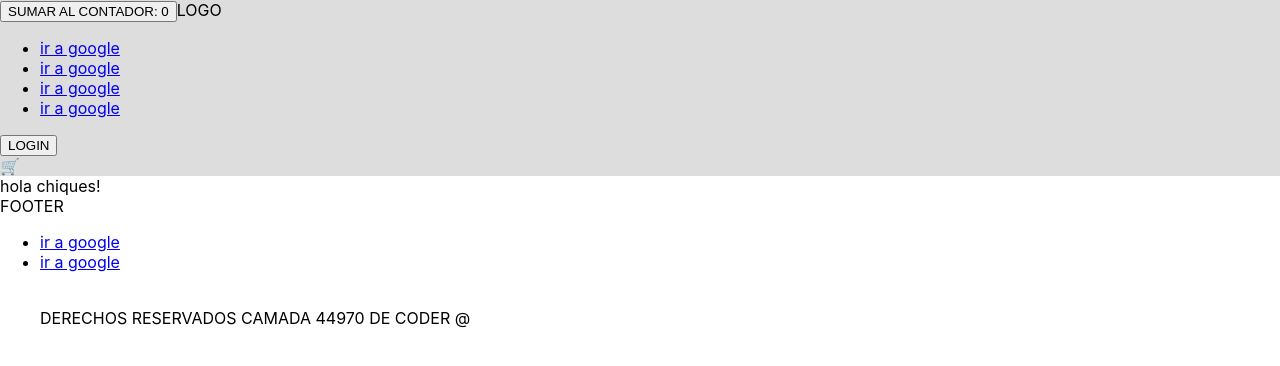
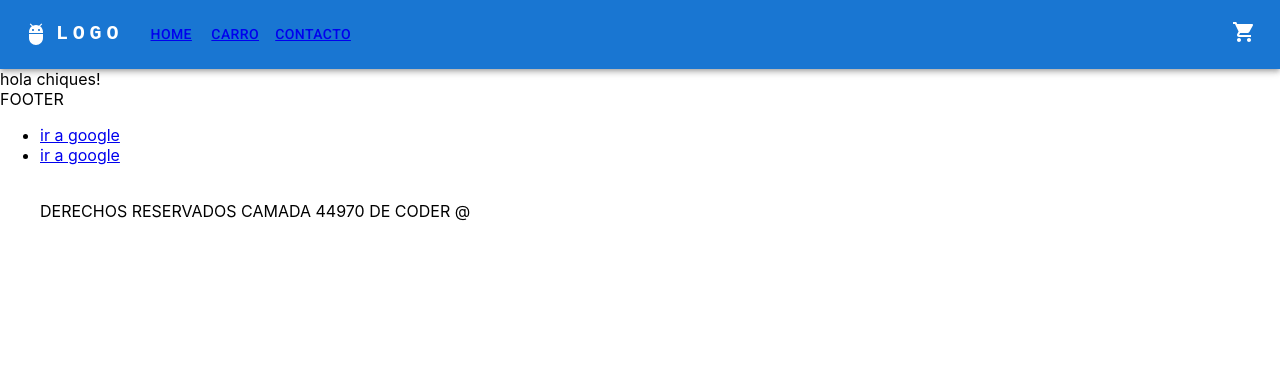
Before and after one commit to guillejf/44970, a React (Create React App) app: page / in a window 1280 px wide. Shown: the top 366 px of the page. Built offline with nearby package versions, Linux system fonts and the light colour scheme.

Commit message:
material ui

```diff
--- a/package.json
+++ b/package.json
@@ -3,6 +3,11 @@
   "version": "0.1.0",
   "private": true,
   "dependencies": {
+    "@emotion/react": "^11.10.4",
+    "@emotion/styled": "^11.10.4",
+    "@fontsource/roboto": "^4.5.8",
+    "@mui/icons-material": "^5.10.9",
+    "@mui/material": "^5.10.11",
     "@testing-library/jest-dom": "^5.16.5",
     "@testing-library/react": "^13.4.0",
     "@testing-library/user-event": "^13.5.0",
--- a/src/App.css
+++ b/src/App.css
@@ -1,3 +1,3 @@
-.algo {
+.algoGenerico {
   background-color: yellow;
 }
--- a/src/App.js
+++ b/src/App.js
@@ -1,16 +1,16 @@
+import "@fontsource/roboto/300.css";
+import "@fontsource/roboto/400.css";
+import "@fontsource/roboto/500.css";
+import "@fontsource/roboto/700.css";
 import "./App.css";
-import BodyApp from "./components/BodyApp";
 import Footer from "./components/Footer";
 import ItemListContainer from "./components/ItemListContainer";
 import Navbar from "./components/Navbar";
 
 export default function App() {
-  function funcionLogin() {
-    alert("algo importante sobre el login");
-  }
   return (
     <div>
-      <Navbar conBoton={true} color={"#ddd"} funcionLogin={funcionLogin} />
+      <Navbar />
       <ItemListContainer greeting={"hola chiques!"} />
       <Footer />
     </div>
--- a/src/components/CartWidget.jsx
+++ b/src/components/CartWidget.jsx
@@ -1,5 +1,6 @@
 import React from "react";
+import ShoppingCartIcon from "@mui/icons-material/ShoppingCart";
 
 export default function CartWidget() {
-  return <div>🛒</div>;
+  return <ShoppingCartIcon />;
 }
--- /dev/null
+++ b/src/components/ItemListContainer.css
@@ -0,0 +1,3 @@
+.algoLocal {
+  background-color: red;
+}
--- a/src/components/ItemListContainer.jsx
+++ b/src/components/ItemListContainer.jsx
@@ -1,10 +1,5 @@
 import React from "react";
+import "./ItemListContainer";
 export default function ItemListContainer({ greeting }) {
-  /* function onadd */
-  return (
-    <div>
-      {greeting}
-      {/* ITEMCOUNT STOCK ONADD */}
-    </div>
-  );
+  return <div className="algoLocal">{greeting}</div>;
 }
--- a/src/components/Navbar.jsx
+++ b/src/components/Navbar.jsx
@@ -1,61 +1,150 @@
-import React, { useState, useEffect } from "react";
+import AdbIcon from "@mui/icons-material/Adb";
+import MenuIcon from "@mui/icons-material/Menu";
+import AppBar from "@mui/material/AppBar";
+import Box from "@mui/material/Box";
+import Button from "@mui/material/Button";
+import Container from "@mui/material/Container";
+import IconButton from "@mui/material/IconButton";
+import Menu from "@mui/material/Menu";
+import MenuItem from "@mui/material/MenuItem";
+import Toolbar from "@mui/material/Toolbar";
+import Typography from "@mui/material/Typography";
+import * as React from "react";
 import CartWidget from "./CartWidget";
 
-export default function Navbar({ conBoton, color, funcionLogin }) {
-  // let colorx = "#dddddd";
+const pages = [
+  { label: "Home", link: "/" },
+  { label: "Carro", link: "/cart" },
+  { label: "Contacto", link: "/contacto" },
+];
 
-  const [colorx, setColorx] = useState("#dddddd");
-  const [cont, setCont] = useState(0);
-  const [categoria, setCategoria] = useState("todas");
+export default function Navbar() {
+  const [anchorElNav, setAnchorElNav] = React.useState(null);
+  const [anchorElUser, setAnchorElUser] = React.useState(null);
 
-  //CICLOS DE VIDA EN REACT
-  //NACIMIENTO - MONTAJE o MOUNT // EL PRIMER PINTADO
-  //VIDA - CAMBIOS               // CADA VEZ QUE PINTO O RENDERIZO
-  //MUERTE - DESMONTAJE          // RETIRO EL COMPONENTE
+  const handleOpenNavMenu = (event) => {
+    setAnchorElNav(event.currentTarget);
+  };
+  const handleOpenUserMenu = (event) => {
+    setAnchorElUser(event.currentTarget);
+  };
 
-  //LISTADO CON FILTRO
-  //FETCH //RECUPERAR DEL LOCAL STORAGE
-  useEffect(() => {
-    //MONTAJE -NACE
-    console.log("pimer render o montaje");
+  const handleCloseNavMenu = () => {
+    setAnchorElNav(null);
+  };
 
-    //DESMONTAJE - MUERTE
-    return () => {
-      console.log("muere");
-    };
-  }, []);
-
-  //VIDA Y VA CAMBIANDO
-  useEffect(() => {
-    //array.filter(categoria)
-  }, [categoria]);
-
-  console.log("se ejecuto el componente");
-  console.log("pongo un color" + colorx);
-  console.log("pongo el contador" + cont);
+  const handleCloseUserMenu = () => {
+    setAnchorElUser(null);
+  };
 
   return (
-    <div
-      style={{ backgroundColor: colorx }}
-      onClick={() => {
-        //alert(colorx);
-        //colorx = "#000000";
-        setColorx("#000000");
-        //pone el color en negro en la variable
-        //causa el render/pintado/ejecucion/dibuja de nuevo del componente
+    <AppBar position="static">
+      <Container maxWidth="xl">
+        <Toolbar disableGutters>
+          <AdbIcon sx={{ display: { xs: "none", md: "flex" }, mr: 1 }} />
+          <Typography
+            variant="h6"
+            noWrap
+            component="a"
+            href="/"
+            sx={{
+              mr: 2,
+              display: { xs: "none", md: "flex" },
+              fontFamily: "monospace",
+              fontWeight: 700,
+              letterSpacing: ".3rem",
+              color: "inherit",
+              textDecoration: "none",
+            }}
+          >
+            LOGO
+          </Typography>
 
-        console.log("cambio el color a #000000");
-      }}
-    >
-      <button
-        onClick={() => {
-          //if....
-          setCont(cont + 1);
-        }}
-      >
-        SUMAR AL CONTADOR: {cont}
-      </button>
-      LOGO
+          <Box sx={{ flexGrow: 1, display: { xs: "flex", md: "none" } }}>
+            <IconButton
+              size="large"
+              aria-label="account of current user"
+              aria-controls="menu-appbar"
+              aria-haspopup="true"
+              onClick={handleOpenNavMenu}
+              color="inherit"
+            >
+              <MenuIcon />
+            </IconButton>
+            <Menu
+              id="menu-appbar"
+              anchorEl={anchorElNav}
+              anchorOrigin={{
+                vertical: "bottom",
+                horizontal: "left",
+              }}
+              keepMounted
+              transformOrigin={{
+                vertical: "top",
+                horizontal: "left",
+              }}
+              open={Boolean(anchorElNav)}
+              onClose={handleCloseNavMenu}
+              sx={{
+                display: { xs: "block", md: "none" },
+              }}
+            >
+              {pages.map((page) => (
+                <MenuItem key={page.label} onClick={handleCloseNavMenu}>
+                  <Typography textAlign="center">
+                    <a href={page.link}>{page.label}</a>
+                  </Typography>
+                </MenuItem>
+              ))}
+            </Menu>
+          </Box>
+          <AdbIcon sx={{ display: { xs: "flex", md: "none" }, mr: 1 }} />
+          <Typography
+            variant="h5"
+            noWrap
+            component="a"
+            href=""
+            sx={{
+              mr: 2,
+              display: { xs: "flex", md: "none" },
+              flexGrow: 1,
+              fontFamily: "monospace",
+              fontWeight: 700,
+              letterSpacing: ".3rem",
+              color: "inherit",
+              textDecoration: "none",
+            }}
+          >
+            LOGO
+          </Typography>
+          <Box sx={{ flexGrow: 1, display: { xs: "none", md: "flex" } }}>
+            {pages.map((page) => (
+              <Button
+                key={page.label}
+                onClick={handleCloseNavMenu}
+                sx={{ my: 2, color: "white", display: "block" }}
+              >
+                <a href={page.link}>{page.label}</a>
+              </Button>
+            ))}
+          </Box>
+
+          <Box sx={{ flexGrow: 0 }}>
+            <CartWidget />
+          </Box>
+        </Toolbar>
+      </Container>
+    </AppBar>
+  );
+}
+
+/* import React, { useState, useEffect } from "react";
+import CartWidget from "./CartWidget";
+
+export default function Navbar() {
+  return (
+    <div>
+      BRAND / TITUTLO O NOMBRE DE LA TIENDA
       <ul>
         <li>
           <a href="http://google.com">ir a google</a>
@@ -70,8 +159,8 @@
           <a href="http://google.com">ir a google</a>
         </li>
       </ul>
-      {conBoton ? <button onClick={() => funcionLogin()}>LOGIN</button> : null}
       <CartWidget />
     </div>
   );
 }
+ */
```
Also changed, not shown: public/index.html (+0 -10 lines), 1 other file (tests, documents, lock files or other folders).
